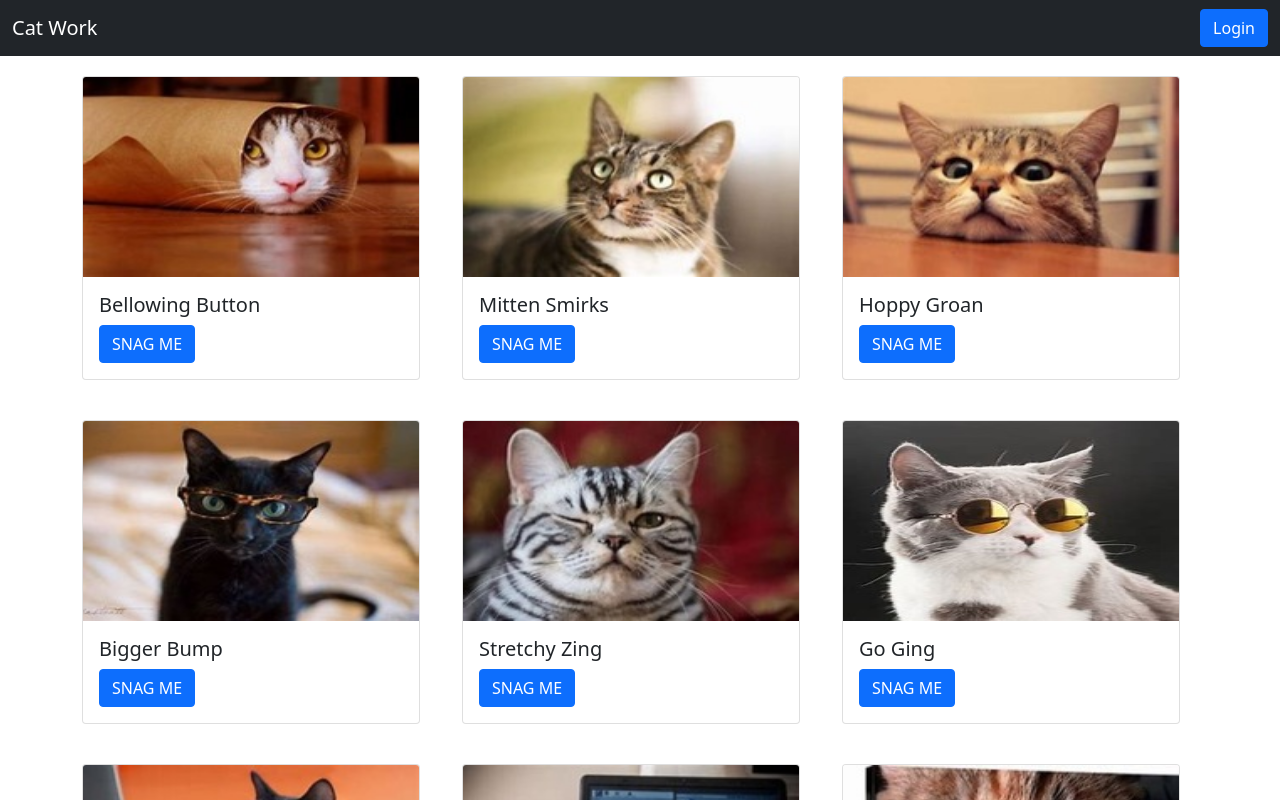
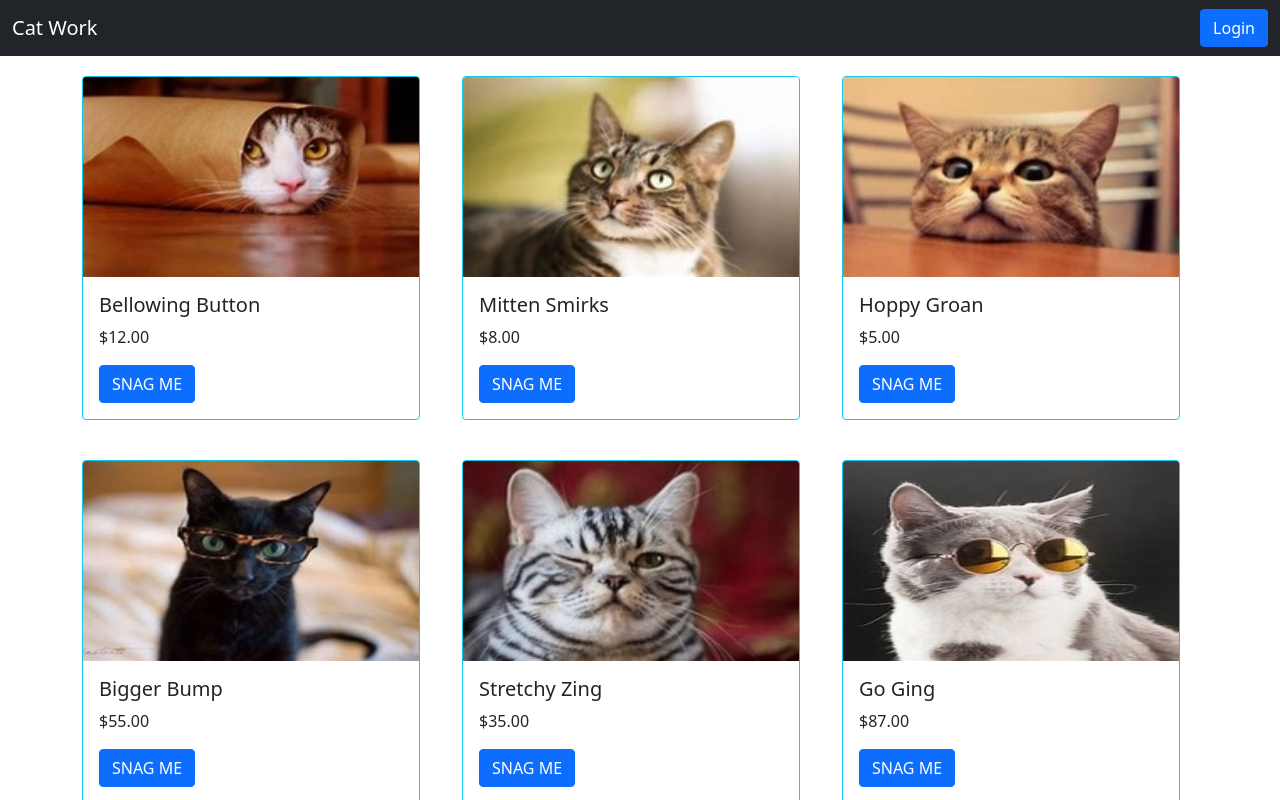
Before and after one commit to dkreider/cat-work, an Angular app: page /cats in a window 1280 px wide. Shown: the top 800 px of the page. Built offline with nearby package versions, Linux system fonts and the light colour scheme; data requests are answered from the project's data file.

Commit message:
Add some more styling

```diff
--- a/src/app/cats/cats.component.html
+++ b/src/app/cats/cats.component.html
@@ -1,9 +1,10 @@
 <div class="row">
     <div class="col-4" *ngFor="let cat of cats">
-        <div class="card" style="width: 95%;">
+        <div class="card border-info" style="width: 95%;">
             <img src="assets/img/{{cat.id}}.jpg" class="card-img-top" width="200px" height="200px">
             <div class="card-body">
               <h5 class="card-title">{{cat.name}}</h5>
+              <p>{{ cat.hourlyRate | currency}}</p>
               <a routerLink="/cat/{{cat.id}}" class="btn btn-primary">SNAG ME</a>
             </div>
         </div>
```
